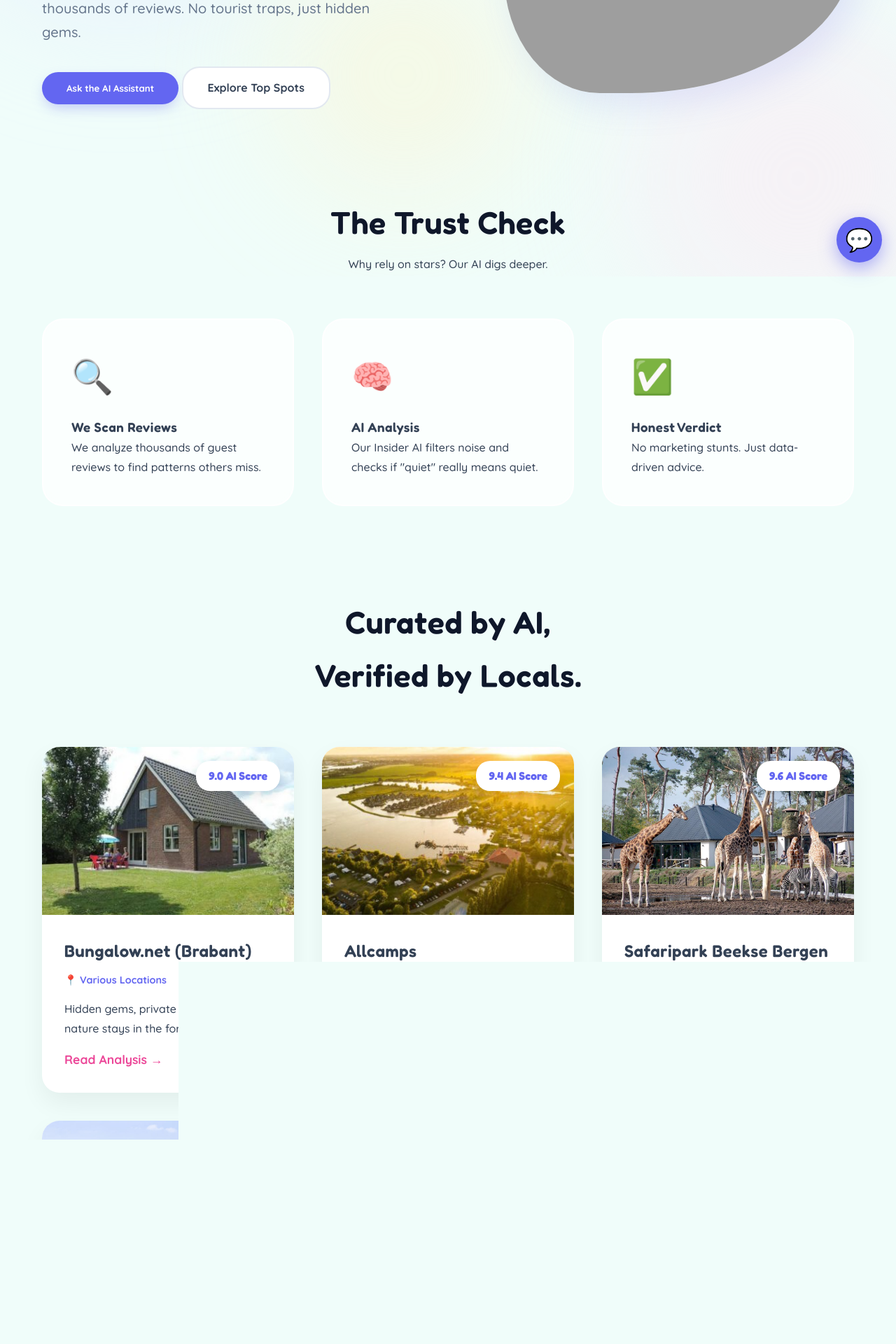
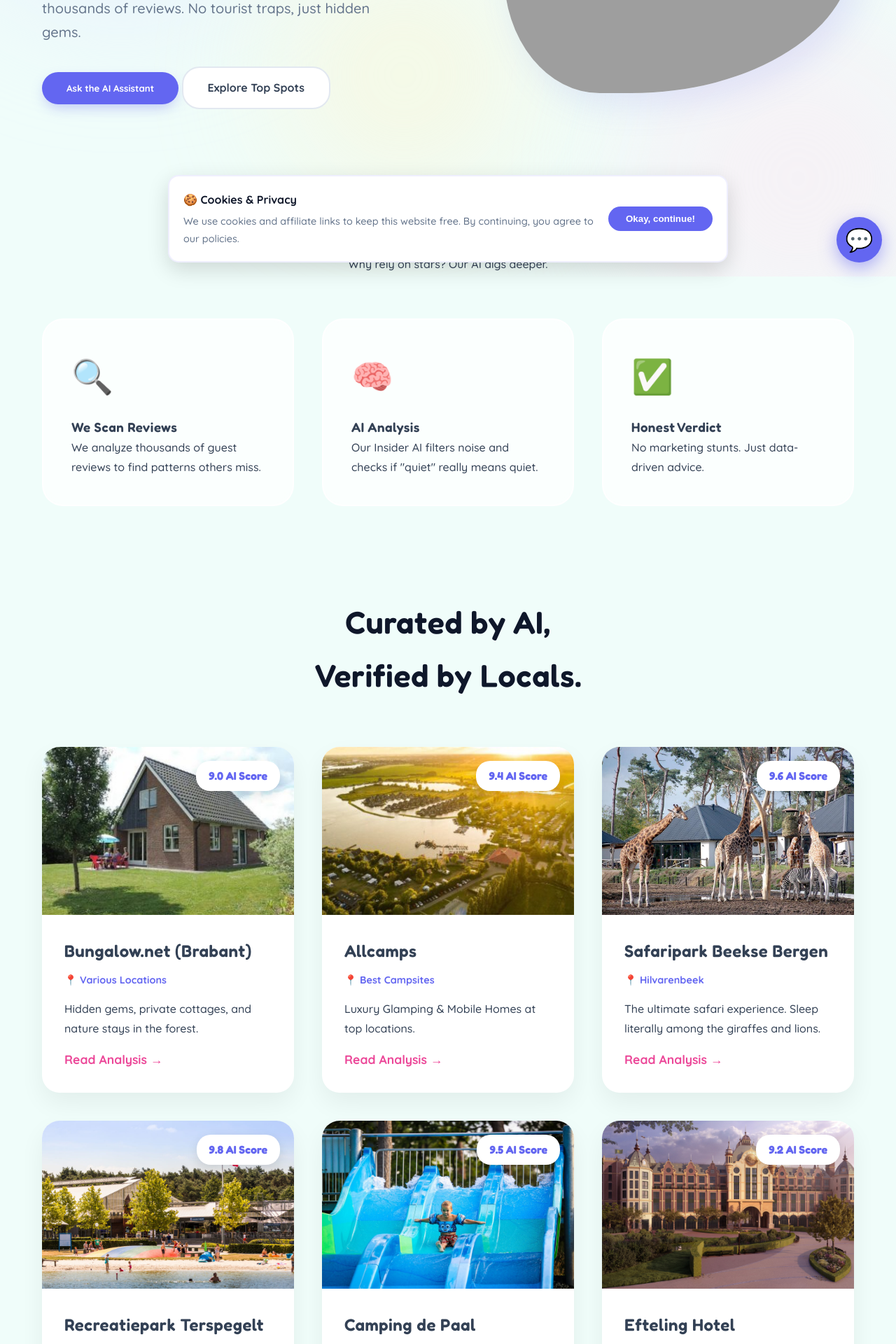
Before and after one commit to paterkaas/my_website_2.0_new, a Django app: page / in a window 1280 px wide. Shown: the part 405-2325 px from the top of the page at 70% size. Run offline with Django 5.2, Linux system fonts and the light colour scheme; grey boxes are pictures that could not be loaded.

Commit message:
cookiebanner

```diff
--- a/my_website/main/static/main/script.js
+++ b/my_website/main/static/main/script.js
@@ -1,16 +1,16 @@
 /* ==========================================================================
-   0. GOOGLE ANALYTICS (Automatische Injectie)
+   0. GOOGLE ANALYTICS (Automatic Injection)
    ========================================================================== */
 (function() {
-    const gaMeasurementId = 'G-ECRD9C1T9X'; // Jouw ID
+    const gaMeasurementId = 'G-ECRD9C1T9X'; // Your ID
 
-    // 1. Laad het Google Script bestand
+    // 1. Load the Google Script file
     const script = document.createElement('script');
     script.async = true;
     script.src = `https://www.googletagmanager.com/gtag/js?id=${gaMeasurementId}`;
     document.head.appendChild(script);
 
-    // 2. Start de meting
+    // 2. Start measurement
     window.dataLayer = window.dataLayer || [];
     function gtag(){dataLayer.push(arguments);}
     gtag('js', new Date());
@@ -20,10 +20,10 @@
 document.addEventListener('DOMContentLoaded', () => {
 
     /* ==========================================================================
-       1. SITE BUILDER (Injecteert Header, Footer & Chatbot)
+       1. SITE BUILDER (Injects Header, Footer & Chatbot)
        ========================================================================== */
 
-    // --- A. Defineer de HTML ---
+    // --- A. Define the HTML ---
 
     const navbarHTML = `
     <nav class="navbar">
@@ -32,7 +32,7 @@ document.addEventListener('DOMContentLoaded', () => {
             <ul class="nav-links">
                 <li><a href="/">Home</a></li>
                 <li><a href="/#destinations">Destinations</a></li>
-                <li><a href="/contact/">Contact</a></li>
+                <li><a href="{% url 'contact' %}">Contact</a></li>
             </ul>
             <div class="hamburger">
                 <span class="bar"></span>
@@ -77,7 +77,7 @@ document.addEventListener('DOMContentLoaded', () => {
     <button class="chat-toggle" id="chat-toggle">💬</button>
     `;
 
-    // --- B. Injecteer de HTML in de pagina ---
+    // --- B. Inject the HTML into the page ---
 
     const navPlaceholder = document.getElementById('nav-placeholder');
     const footerPlaceholder = document.getElementById('footer-placeholder');
@@ -85,17 +85,17 @@ document.addEventListener('DOMContentLoaded', () => {
     if (navPlaceholder) navPlaceholder.innerHTML = navbarHTML;
     if (footerPlaceholder) footerPlaceholder.innerHTML = footerHTML;
 
-    // Voorkom dubbele injectie als het script per ongeluk 2x laadt
+    // Prevent double injection if the script loads twice accidentally
     if (!document.getElementById('chat-widget')) {
         document.body.insertAdjacentHTML('beforeend', chatHTML);
     }
 
 
     /* ==========================================================================
-       2. INTERACTIES & NAVIGATIE
+       2. INTERACTIONS & NAVIGATION
        ========================================================================== */
 
-    // --- Mobiel Menu (Hamburger) ---
+    // --- Mobile Menu (Hamburger) ---
     const hamburger = document.querySelector('.hamburger');
     const navLinks = document.querySelector('.nav-links');
 
@@ -113,7 +113,7 @@ document.addEventListener('DOMContentLoaded', () => {
         });
     }
 
-    // --- Scroll Reveal (Animaties) ---
+    // --- Scroll Reveal (Animations) ---
     const observer = new IntersectionObserver((entries) => {
         entries.forEach(entry => {
             if (entry.isIntersecting) {
@@ -126,7 +126,7 @@ document.addEventListener('DOMContentLoaded', () => {
 
 
     /* ==========================================================================
-       3. CHATBOT LOGICA (MET ERROR CHECK)
+       3. CHATBOT LOGIC (WITH ERROR CHECK)
        ========================================================================== */
 
     const chatWidget = document.getElementById('chat-widget');
@@ -169,7 +169,7 @@ document.addEventListener('DOMContentLoaded', () => {
         div.classList.add('message', sender);
         if(id) div.id = id;
 
-        // Links omzetten naar knoppen
+        // Convert links to buttons
         const urlRegex = /(https?:\/\/[^\s]+)/g;
         const htmlContent = text.replace(urlRegex, function(url) {
             return `<br><a href="${url}" target="_blank" class="chat-button">Claim Your Deal ↗</a><br>`;
@@ -185,39 +185,39 @@ document.addEventListener('DOMContentLoaded', () => {
         const text = userInput.value.trim();
         if (text === "") return;
 
-        // 1. Toon bericht van gebruiker
+        // 1. Show user message
         addMessage(text, 'user');
         userInput.value = '';
 
-        // 2. Toon 'Thinking...' status
+        // 2. Show 'Thinking...' status
         const loadingId = 'loading-' + Date.now();
         addMessage("Thinking...", 'bot', loadingId);
 
         try {
-            // Verstuur naar Django backend (/api/chat)
+            // Send to Django backend (/api/chat)
             const response = await fetch('/api/chat', {
                 method: 'POST',
                 headers: { 'Content-Type': 'application/json' },
                 body: JSON.stringify({ message: text })
             });
 
-            // 3. Lees het antwoord
+            // 3. Read the response
             const data = await response.json();
 
-            // Verwijder 'Thinking...'
+            // Remove 'Thinking...'
             const loadingMsg = document.getElementById(loadingId);
             if (loadingMsg) loadingMsg.remove();
 
-            // 4. CHECK OP ANTWOORD OF ERROR
+            // 4. CHECK FOR ANSWER OR ERROR
             if (data.reply) {
-                // Succes: Toon antwoord van AI
+                // Success: Show AI response
                 addMessage(data.reply, 'bot');
             } else if (data.error) {
-                // Fout in Backend: Toon de echte error
+                // Error in Backend: Show actual error
                 console.error("Backend Error:", data.error);
                 addMessage("⚠️ System Error: " + data.error, 'bot');
             } else {
-                // Geen data: Vage fout
+                // No data: Vague error
                 addMessage("I'm having trouble connecting (No valid data received).", 'bot');
             }
 
@@ -234,4 +234,32 @@ document.addEventListener('DOMContentLoaded', () => {
         if (e.key === 'Enter') handleUserMessage();
     });
 
+
+    /* ==========================================================================
+       4. COOKIE BANNER LOGIC
+       ========================================================================== */
+
+    // Check if the user has already accepted
+    if (!localStorage.getItem('cookieConsent')) {
+
+        const cookieHTML = `
+        <div class="cookie-banner" id="cookie-banner">
+            <div class="cookie-content">
+                <h4>🍪 Cookies & Privacy</h4>
+                <p>We use cookies and affiliate links to keep this website free. By continuing, you agree to our policies.</p>
+            </div>
+            <button class="cookie-btn" id="accept-cookies">Okay, continue!</button>
+        </div>
+        `;
+
+        // Add to the page
+        document.body.insertAdjacentHTML('beforeend', cookieHTML);
+
+        // Make the button work
+        document.getElementById('accept-cookies').addEventListener('click', () => {
+            localStorage.setItem('cookieConsent', 'true'); // Remember choice
+            document.getElementById('cookie-banner').remove(); // Remove banner
+        });
+    }
+
 });
--- a/my_website/main/static/main/style.css
+++ b/my_website/main/static/main/style.css
@@ -339,3 +339,49 @@ footer { background: var(--dark-bg); color: white; padding: 4rem 0; margin-top:
     box-shadow: 0 6px 15px rgba(245, 158, 11, 0.3);
     background-color: #d97706; /* Iets donkerder bij hover */
 }
+/* ==========================================================================
+   10. COOKIE BANNER
+   ========================================================================== */
+.cookie-banner {
+    position: fixed;
+    bottom: 20px;
+    left: 20px;
+    right: 20px;
+    background: white;
+    padding: 20px;
+    border-radius: 15px;
+    box-shadow: 0 10px 30px rgba(0,0,0,0.15);
+    z-index: 10000;
+    display: flex;
+    align-items: center;
+    justify-content: space-between;
+    gap: 20px;
+    border: 2px solid var(--primary-soft);
+    max-width: 800px;
+    margin: 0 auto;
+    animation: slideUp 0.5s ease-out;
+}
+
+.cookie-content h4 { margin-bottom: 5px; color: var(--dark-bg); }
+.cookie-content p { font-size: 0.9rem; color: var(--text-gray); margin: 0; }
+
+.cookie-btn {
+    background: var(--primary);
+    color: white;
+    border: none;
+    padding: 10px 25px;
+    border-radius: 20px;
+    font-weight: 700;
+    cursor: pointer;
+    white-space: nowrap;
+    transition: 0.3s;
+}
+
+.cookie-btn:hover { background: var(--secondary); transform: scale(1.05); }
+
+@media (max-width: 600px) {
+    .cookie-banner { flex-direction: column; text-align: center; bottom: 0; left: 0; right: 0; border-radius: 20px 20px 0 0; }
+    .cookie-btn { width: 100%; }
+}
+
+@keyframes slideUp { from { transform: translateY(100px); opacity: 0; } to { transform: translateY(0); opacity: 1; } }
```
